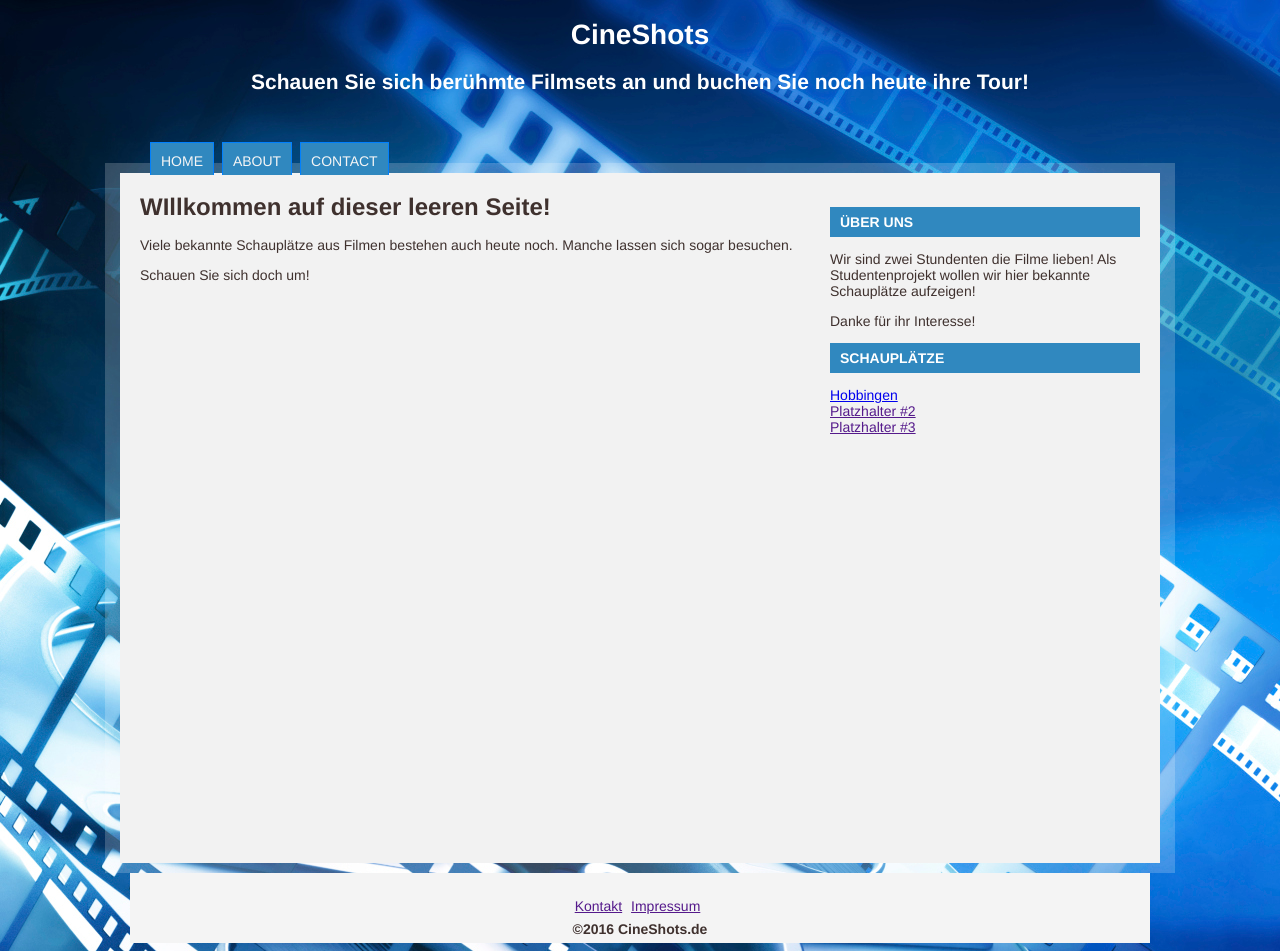
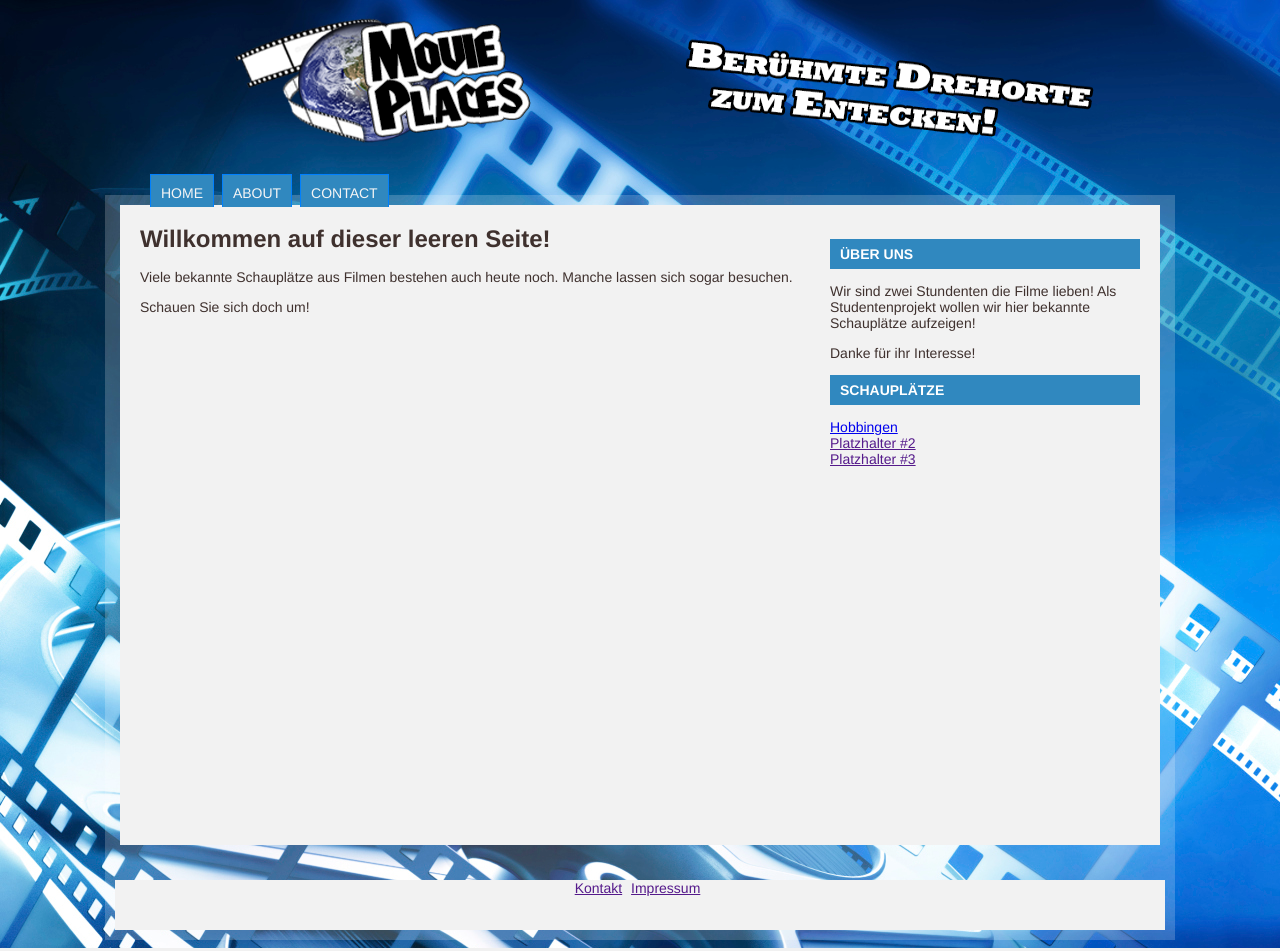
Before and after one commit to RobbieTheRabbit/MME1-Projekt, a PHP site: page / in a window 1280 px wide. Run offline with PHP 8.4, Linux system fonts and the light colour scheme.

Commit message:
Banner & Ausbesserung
- Banner mit Logo hinzugefügt
- Anpassungen in der style.css
- Nicht mehr genutzte Bilder entfernt

```diff
--- a/index.html
+++ b/index.html
@@ -1,9 +1,10 @@
-<!DOCTYPE html >
+<!DOCTYPE html>
 <html>
 
 <head>
     <meta http-equiv="content-type" content="text/html; charset=utf-8">
-    <title>CineShots</title>
+
+    <title>MOVIE PLACES</title>
 
     <link rel="stylesheet" type="text/css" href="style.css" />
 </head>
@@ -11,14 +12,13 @@
 <body>
     <div id="header">
 
-        <h1 style="text-align:center;">CineShots</h1>
-        <h2 style="text-align:center;">Schauen Sie sich berühmte Filmsets an und buchen Sie noch heute ihre Tour!</h2>
+        <a href="index.html"><img src="img/banner.png" width=1000 height=140 BORDER="0"></a>
 
     </div>
 
     <div id="navigation">
         <ul>
-            <li><a href=""> Home</a></li>
+            <li><a href="index.html"> Home</a></li>
             <li><a href=""> About</a></li>
             <li><a href=""> Contact</a></li>
 
@@ -30,7 +30,7 @@
         <div id="content">
             <div id="contentleft">
 
-                <h1> WIllkommen auf dieser leeren Seite!</h1>
+                <h1> Willkommen auf dieser leeren Seite!</h1>
                 <p>Viele bekannte Schauplätze aus Filmen bestehen auch heute noch. Manche lassen sich sogar besuchen.</p>
                 <p>Schauen Sie sich doch um!</p>
             </div>
@@ -62,12 +62,12 @@
     </div>
 
     <div id="footer">
-        <ul>
-            <li><a href=""> Kontakt</a></li>
-            <li><a href=""> Impressum</a></li>
-
-        </ul>
-        <p>&copy;2016 CineShots.de</p>
+        <div id="footercontent">
+            <ul>
+                <li><a href=""> Kontakt</a></li>
+                <li><a href=""> Impressum</a></li>
+            </ul>
+        </div>
     </div>
 </body>
 
--- a/style.css
+++ b/style.css
@@ -2,13 +2,13 @@ body {
     color: #3f312e;
     background: black url('img/background.jpg');
     font: 14px Helvetica, Arial, Sans-serif;
+    image-orientation: center;
 }
 
 #header {
-    width: 1200px;
+    width: 1000px;
     min-height: 100px;
     margin: 0 auto;
-    color: white;
 }
 
 #navigation {
@@ -63,7 +63,7 @@ body {
 
 #content {
     width: 1000px;
-    min-height: 650px;
+    min-height: 600px;
     margin: 0 auto;
     background: #F2F2F2;
     padding: 20px
@@ -110,12 +110,19 @@ body {
 }
 
 #footer {
-    width: 1000px;
-    height: 50px;
+    overflow: auto;
+    width: 1050px;
+    margin: 0 auto;
+    padding: 10px;
+    background: url('img/main.png');
+}
+
+#footercontent {
+    width: 1050px;
+    min-height: 50px;
     margin: 0 auto;
     text-align: center;
-    padding: 10px;
-    background: #F2F2F2 url('img/main.png');
+    background: #F2F2F2;
 }
 
 #footer ul {
```
Also changed, not shown: hobbingen.html (+11 -12 lines), css/index.html (added), img/banner.png (added), img/bg.png (deleted), img/index.html (added), img/logo.png (added), js/index.html (added), 1 other file.
